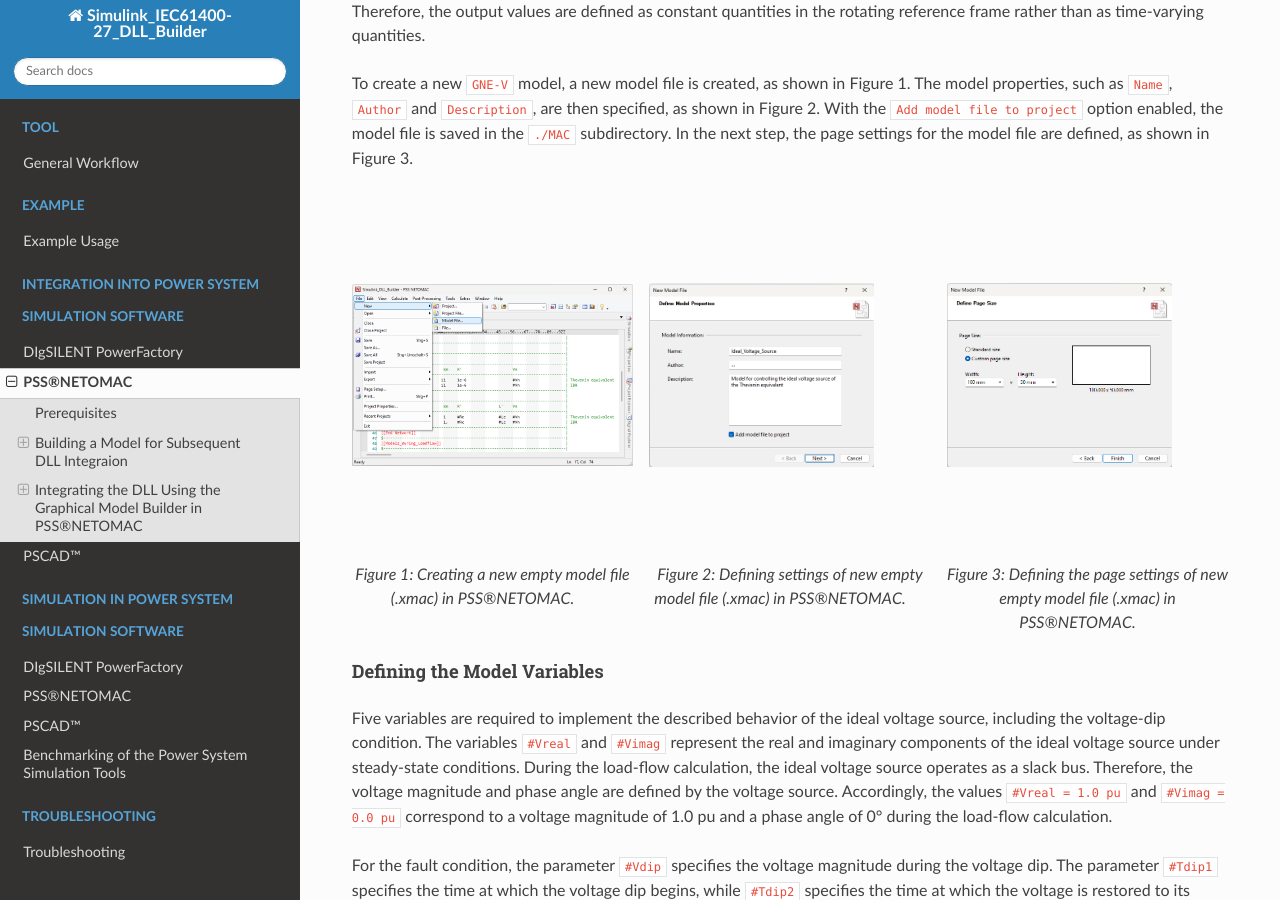
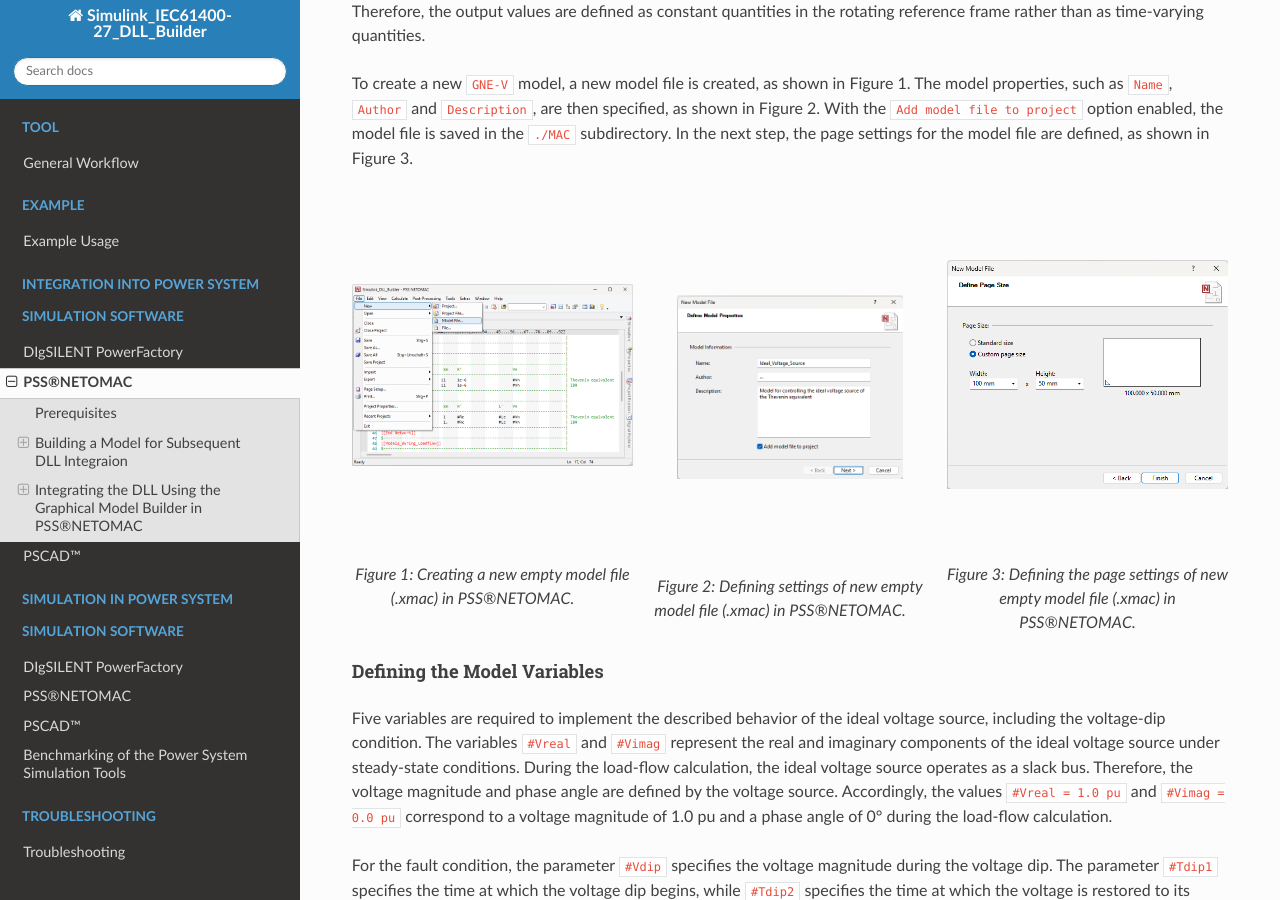
Before and after one commit to Institute-of-Electrical-Energy-Systems/SIMULINK_DLL_Builder, a Sphinx documentation site: the page built from docs/DLL_in_Netomac.rst, in a window 1280 px wide and 900 px high, scrolled down 2753 px. Built offline with Sphinx 7.4.7 and the Read the Docs theme 3.1.0, drawn with Linux system fonts in a browser that asks for light colours; formulas are drawn with MathJax 3.

Commit message:
Update DLL_in_Netomac.rst
doc(Netomac): Update figures

```diff
--- a/docs/DLL_in_Netomac.rst
+++ b/docs/DLL_in_Netomac.rst
@@ -165,13 +165,14 @@ In the next step, the page settings for the model file are defined, as shown in
             :alt: Defining the settings of a new empty model file (.xmac) in PSS®NETOMAC.
             :target: _images/Create_Ideal_Voltage_Source_xmac.png
             :width: 80%
+            :align: center
 
             Figure 2: Defining settings of new empty model file (.xmac) in PSS®NETOMAC.
 
    ..  figure:: ./images/NETOMAC/Define_Page_Size_Ideal_Voltage_Source_xmac.png
             :alt: Defining the page settings of new empty model file (.xmac) in PSS®NETOMAC.
             :target: _images/Define_Page_Size_Ideal_Voltage_Source_xmac.png
-            :width: 80%
+            :align: center
 
             Figure 3: Defining the page settings of new empty model file (.xmac) in PSS®NETOMAC.
 
```
